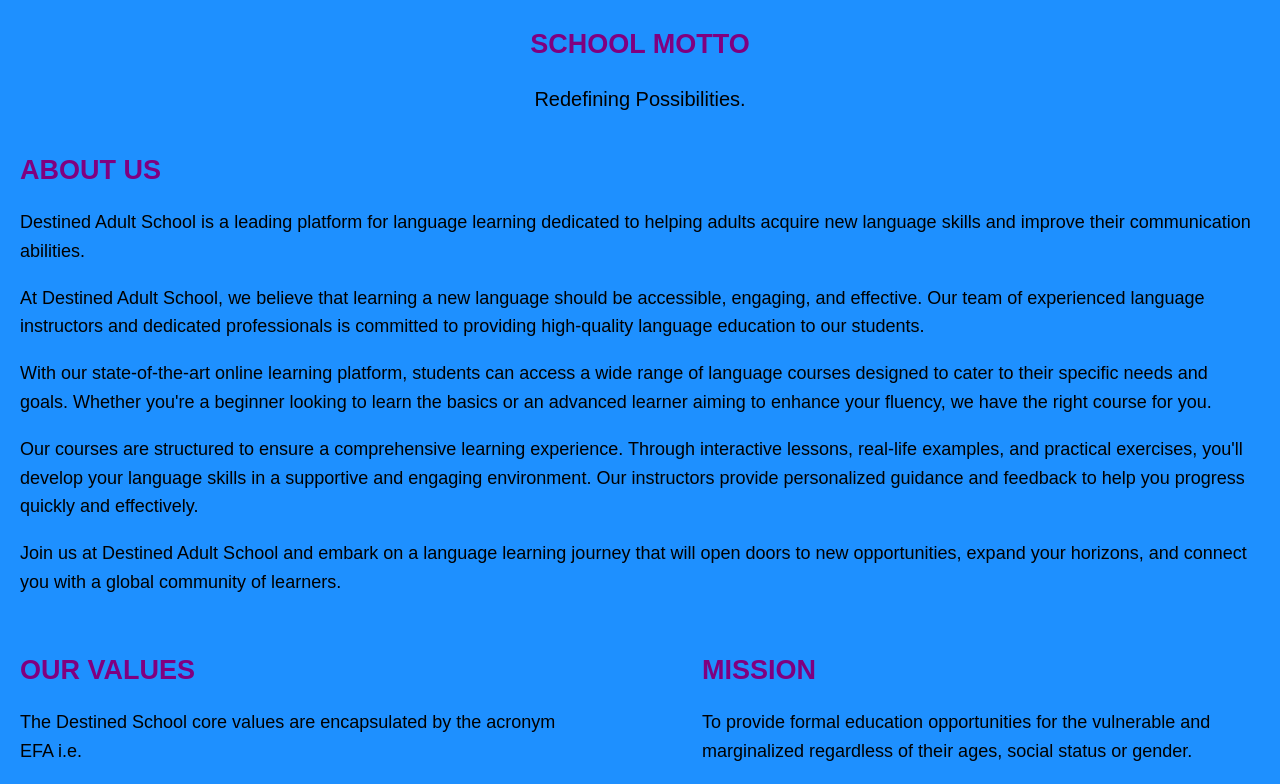
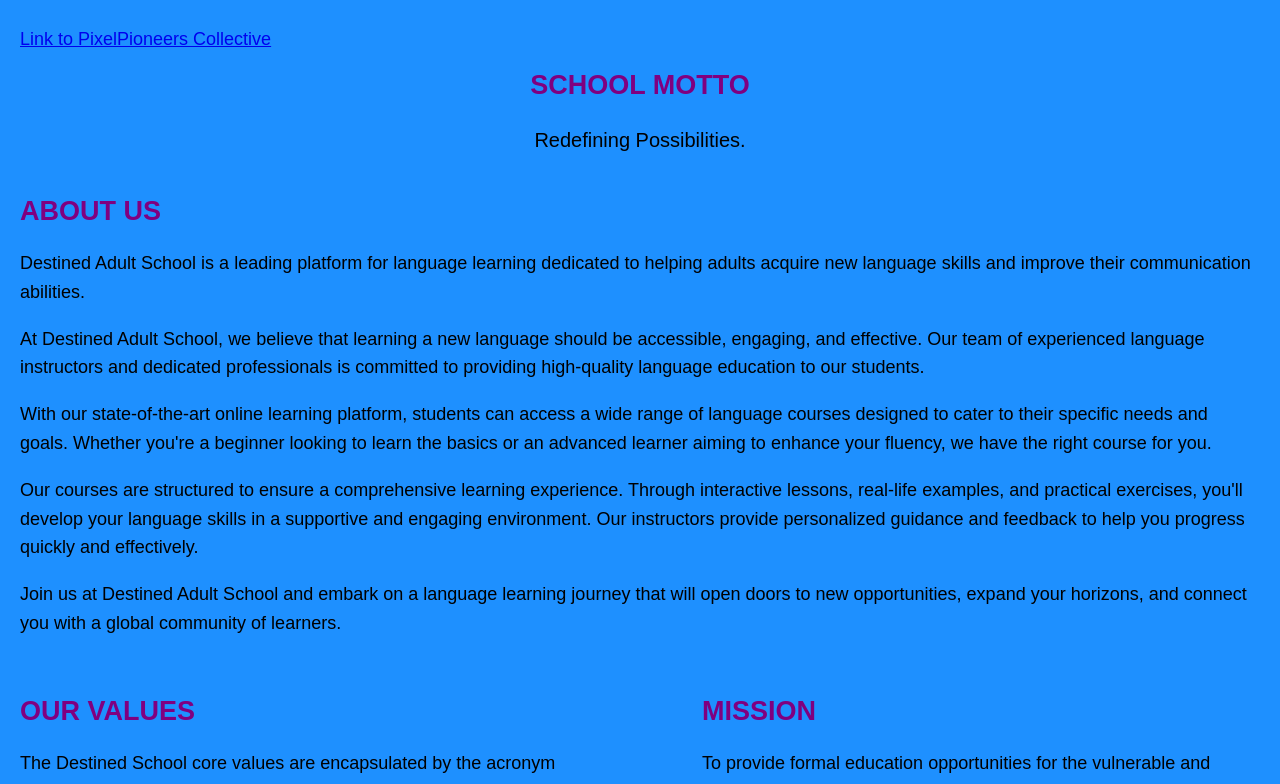
Before and after one commit to VictorMK22/Destined-Adult-School, a plain HTML site: page index.html in a window 1280 px wide. Shown: the part 316-1100 px from the top of the page. Drawn offline with Linux system fonts and the light colour scheme.

Commit message:
Update index.html

```diff
--- a/index.html
+++ b/index.html
@@ -78,6 +78,10 @@
             <div class="h1">
                 <h1>DESTINED ADULT SCHOOL</h1>
             </div>
+        </div>
+
+        <div class="pixel">
+            <a href="https://vercel.com/victormk22s-projects/pixel-pioneers">Link to PixelPioneers Collective</a>
         </div>
 
         <!-- About Section -->
```
